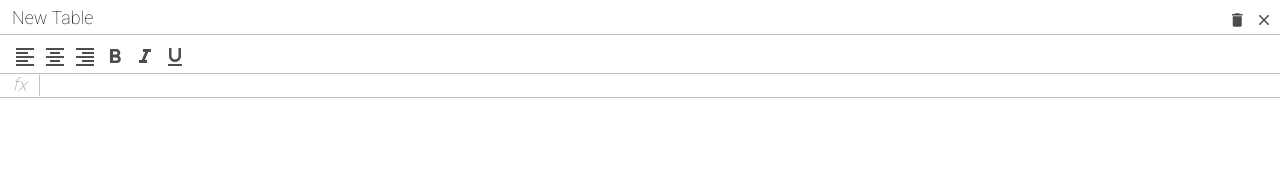
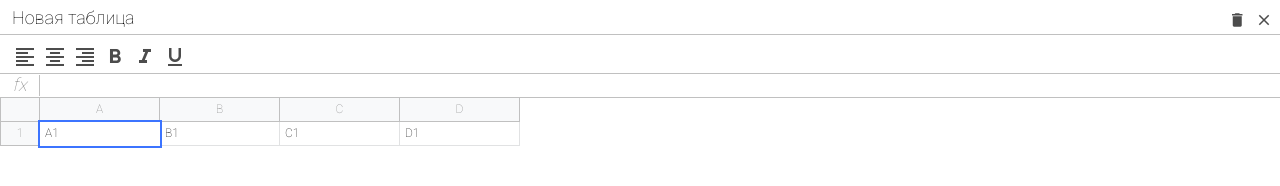
Before and after one commit to khrebtov-s/excel-js, a website built with webpack: page src/index.html in a window 1280 px wide. Built offline with nearby package versions, Linux system fonts and the light colour scheme.

Commit message:
created table layout

```diff
--- a/src/index.html
+++ b/src/index.html
@@ -12,7 +12,7 @@
     <div id="app" class="container">
         <div class="excel">
             <div class="excel__header">
-                <input type="text" class="input" value="New Table" />
+                <input type="text" class="input" value="Новая таблица" />
 
                 <div>
                     <div class="button">
@@ -70,6 +70,48 @@
 
             <div class="excel__table">
 
+                <div class="row">
+
+                    <div class="row-info">
+
+                    </div>
+
+                    <div class="row-data">
+
+                        <div class="column">
+                            A
+                        </div>
+                        <div class="column">
+                            B
+                        </div>
+                        <div class="column">
+                            C
+                        </div>
+                        <div class="column">
+                            D
+                        </div>
+
+                    </div>
+
+                </div>
+
+                <div class="row">
+
+                    <div class="row-info">
+                        1
+                    </div>
+
+                    <div class="row-data">
+
+                        <div class="cell selected" contenteditable spellcheck>A1</div>
+                        <div class="cell" contenteditable spellcheck>B1</div>
+                        <div class="cell" contenteditable spellcheck>C1</div>
+                        <div class="cell" contenteditable spellcheck>D1</div>
+
+                    </div>
+
+                </div>
+
             </div>
         </div>
     </div>
--- a/src/scss/_variables.scss
+++ b/src/scss/_variables.scss
@@ -3,3 +3,5 @@ $border-color: #c0c0c0;
 $toolbar-height: 40px;
 $formula-height: 24px;
 $info-cell-width: 40px;
+$row-height: 24px;
+$cell-width: 120px;
--- a/src/scss/index.scss
+++ b/src/scss/index.scss
@@ -20,4 +20,6 @@ body {
 .excel {
   position: relative;
   color: #888;
+  height: 100%;
+  max-width: 100%;
 }
--- a/src/scss/table.scss
+++ b/src/scss/table.scss
@@ -2,5 +2,64 @@
 @import "mixins";
 
 .excel__table {
+  position: absolute;
+  left: 0;
+  right: 0;
+  top: $header-height + $toolbar-height + $formula-height;
+  overflow-x: auto;
+  padding-bottom: 2px;
 
+  .row {
+    display: flex;
+    flex-display: row;
+    min-height: 20px;
+    height: $row-height;
+
+    &-info {
+      display: flex;
+      justify-content: center;
+      align-items: center;
+      min-width: $info-cell-width;
+      height: 100%;
+      border: 1px solid $border-color;
+      background: #f8f9fa;
+      border-top: none;
+    }
+
+    &-data {
+      display: flex;
+
+      .column {
+        display: flex;
+        justify-content: center;
+        align-items: center;
+        min-width: $info-cell-width;
+        background: #f8f9fa;
+        width: $cell-width;
+        height: 100%;
+        border: 1px solid $border-color;
+        border-top: none;
+        border-left: none;
+      }
+    }
+  }
+
+  .cell {
+    min-width: 40px;
+    padding: 5px;
+    width: $cell-width;
+    height: 100%;
+    border: 1px solid #e1e2e3;
+    border-top: none;
+    border-left: none;
+    color: #111;
+    white-space: nowrap;
+    outline: none;
+
+    &.selected {
+      border: none;
+      outline: 2px solid #3c74ff;
+      z-index: 2;
+    }
+  }
 }
```
Also changed, not shown: dist/index.html (deleted), 1 other file.
